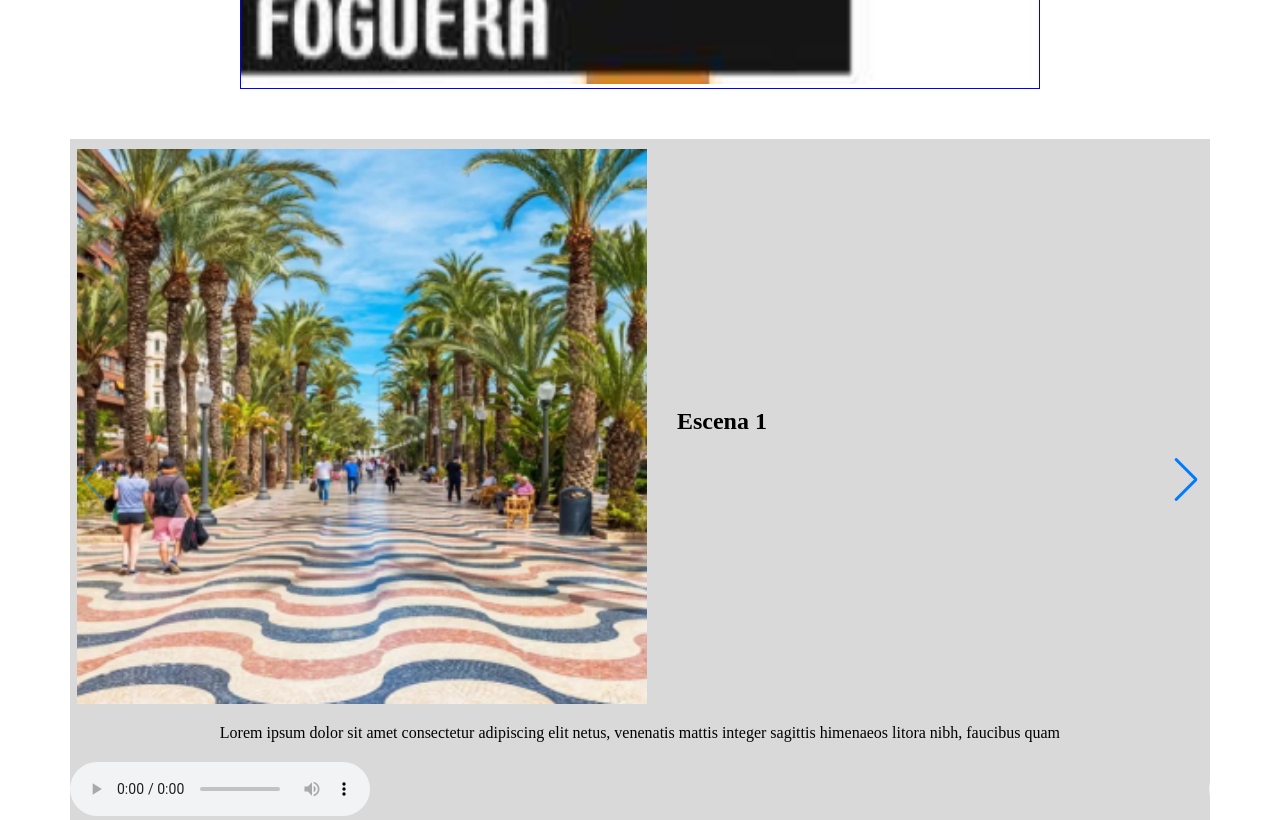
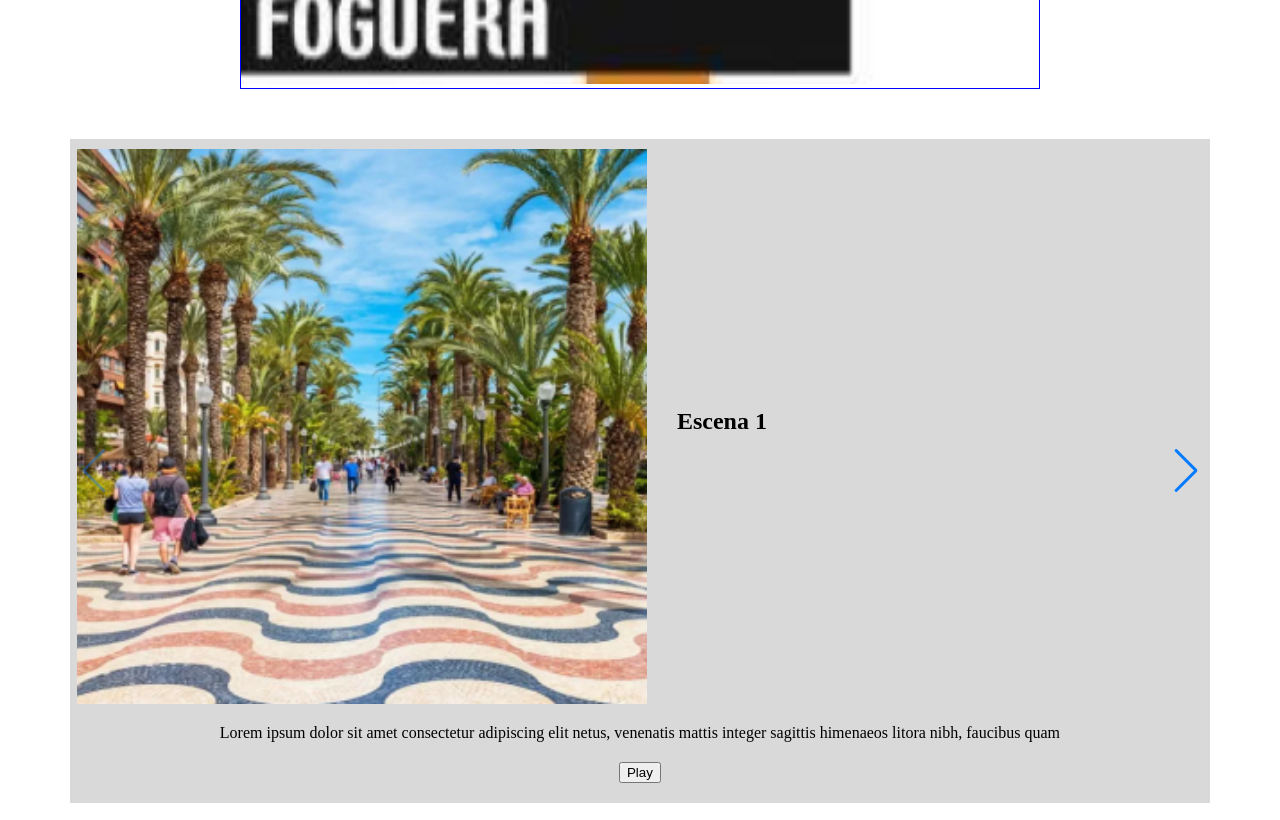
Before and after one commit to diegomompo7/hoguera-vite-project, a React (Vite) app: page / in a window 1280 px wide. Shown: the part 820-1640 px from the top of the page. Built offline with nearby package versions, Linux system fonts and the light colour scheme.

Commit message:
Audio Play

```diff
--- a/src/components/Scenes.jsx
+++ b/src/components/Scenes.jsx
@@ -1,3 +1,4 @@
+/* eslint-disable no-unused-vars */
 
 import { Swiper, SwiperSlide } from 'swiper/react';
 import 'swiper/css';
@@ -5,6 +6,7 @@ import 'swiper/css/navigation';
 import scene1 from '../assets/img/scene1.png';
 import { FormattedMessage } from "react-intl";
 import one from "../assets/audio/1.mp3";
+import React, { useRef } from 'react';
 
 // import required modules
 import { Navigation } from 'swiper/modules';
@@ -13,22 +15,33 @@ import "../styles/_layout.scss"
 
 export const Scenes = () => {
 
+    const audioRef = useRef(null);
+
     const params = new URLSearchParams(window.location.search);
 
     const initScene = params.get('init');
 
-    return(
-    <>
-     <Swiper navigation={true} modules={[Navigation]} className="mySwiper" initialSlide={initScene!=null ? initScene-1 : 0}>
+    const handleSlideChange = () => {
+        if (audioRef.current && !audioRef.current.paused) {
+          audioRef.current.pause();
+          audioRef.current.currentTime = 0;
+        }
+      };
+
+    return (
+        <div>
+            <Swiper navigation={true} modules={[Navigation]} className="mySwiper" initialSlide={initScene != null ? initScene - 1 : 0} onSlideChange={handleSlideChange}>
                 <SwiperSlide>
                     <div className='mySwiper__up'>
                         <img src={scene1} alt="" />
                         <h1 className='mySwiper__up--title'> <FormattedMessage id="scene"></FormattedMessage> 1</h1>
                     </div>
                     <p className='mySwiper__description'>Lorem ipsum dolor sit amet consectetur adipiscing elit netus, venenatis mattis integer sagittis himenaeos litora nibh, faucibus quam </p>
-            <audio  controls>
-                <source src={one}/>
+                    <audio id="audioPlayer" ref={audioRef}>
+                        <source src={one} type="audio/mpeg" />
+                        Tu navegador no soporta el elemento de audio.
                     </audio>
+                    <button className='mySwiper__play' onClick={() => audioRef.current.play()}>Play</button>
                 </SwiperSlide>
                 <SwiperSlide>
                     <div className='mySwiper__up'>
@@ -36,9 +49,11 @@ export const Scenes = () => {
                         <h1 className='mySwiper__up--title'> <FormattedMessage id="scene"></FormattedMessage> 2</h1>
                     </div>
                     <p className='mySwiper__description'>Lorem ipsum dolor sit amet consectetur adipiscing elit netus, venenatis mattis integer sagittis himenaeos litora nibh, faucibus quam </p>
-            <audio  controls>
-                <source src={one}/>
+                    <audio id="audioPlayer" ref={audioRef}>
+                        <source src={one} type="audio/mpeg" />
+                        Tu navegador no soporta el elemento de audio.
                     </audio>
+                    <button className='mySwiper__play' onClick={() => audioRef.current.play()}>Play</button>
                 </SwiperSlide>
                 <SwiperSlide>
                     <div className='mySwiper__up'>
@@ -46,9 +61,11 @@ export const Scenes = () => {
                         <h1 className='mySwiper__up--title'> <FormattedMessage id="scene"></FormattedMessage> 3</h1>
                     </div>
                     <p className='mySwiper__description'>Lorem ipsum dolor sit amet consectetur adipiscing elit netus, venenatis mattis integer sagittis himenaeos litora nibh, faucibus quam </p>
-            <audio  controls>
-                <source src={one}/>
+                    <audio id="audioPlayer" ref={audioRef}>
+                        <source src={one} type="audio/mpeg" />
+                        Tu navegador no soporta el elemento de audio.
                     </audio>
+                    <button className='mySwiper__play' onClick={() => audioRef.current.play()}>Play</button>
                 </SwiperSlide>
                 <SwiperSlide>
                     <div className='mySwiper__up'>
@@ -56,9 +73,11 @@ export const Scenes = () => {
                         <h1 className='mySwiper__up--title'> <FormattedMessage id="scene"></FormattedMessage> 4</h1>
                     </div>
                     <p className='mySwiper__description'>Lorem ipsum dolor sit amet consectetur adipiscing elit netus, venenatis mattis integer sagittis himenaeos litora nibh, faucibus quam </p>
-            <audio  controls>
-                <source src={one}/>
+                    <audio id="audioPlayer" ref={audioRef}>
+                        <source src={one} type="audio/mpeg" />
+                        Tu navegador no soporta el elemento de audio.
                     </audio>
+                    <button className='mySwiper__play' onClick={() => audioRef.current.play()}>Play</button>
                 </SwiperSlide>
                 <SwiperSlide>
                     <div className='mySwiper__up'>
@@ -66,11 +85,13 @@ export const Scenes = () => {
                         <h1 className='mySwiper__up--title'> <FormattedMessage id="scene"></FormattedMessage> 5</h1>
                     </div>
                     <p className='mySwiper__description'>Lorem ipsum dolor sit amet consectetur adipiscing elit netus, venenatis mattis integer sagittis himenaeos litora nibh, faucibus quam </p>
-            <audio  controls>
-                <source src={one}/>
+                    <audio id="audioPlayer" ref={audioRef}>
+                        <source src={one} type="audio/mpeg" />
+                        Tu navegador no soporta el elemento de audio.
                     </audio>
+                    <button className='mySwiper__play' onClick={() => audioRef.current.play()}>Play</button>
                 </SwiperSlide>
             </Swiper>
-    </>
+        </div>
     )
 }
--- a/src/styles/_layout.scss
+++ b/src/styles/_layout.scss
@@ -30,6 +30,8 @@
 .mySwiper{
     margin-top: 50px;
     background-color: #D9D9D9;
+    text-align: center;
+
 
     &__up{
         display: flex;
@@ -51,9 +53,11 @@
     }
 
     &__description{
-        padding: 20px;
         margin: auto;
         text-align: center;
     }
+    &__play{
+        margin-bottom: 20px;
+    }
 
 }
```
Lines whose indentation alone changed are shown as unchanged.
